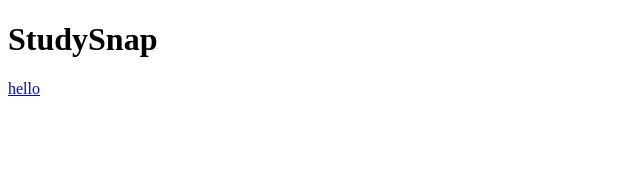
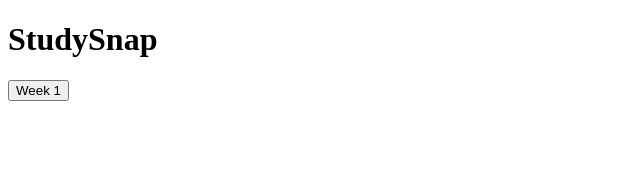
Before and after one commit to La-Sian/StudySnap, a React (Create React App) app: page / in a window 1280 px wide. Shown: the top 170 px of the page, without its empty margins (0-640 px from the left). Built offline with nearby package versions, Linux system fonts and the light colour scheme.

Commit message:
link button made

```diff
--- a/src/components/LinkButton/LinkButton.js
+++ b/src/components/LinkButton/LinkButton.js
@@ -1,11 +1,15 @@
 import React from 'react';
+import { Link } from 'react-router-dom';
 
 
-function LinkButton() {
+function LinkButton(props) {
     return (
-        <div className="ImagesListComponent">
-            <h1>ImagesListComponent</h1>
-        </div>
+        <>
+    {/* Link tag is used to navigate to the page that is referenced in the to attribute. */}
+      <Link to={props.path}>
+      <button>{props.innerText}</button>
+     </Link>
+     </>
     );
 }
 
--- a/src/pages/index.js
+++ b/src/pages/index.js
@@ -7,9 +7,7 @@ const Home = () => {
       <h1>StudySnap</h1>
 
       {/* Link tag is used to navigate to the page that is referenced in the to attribute. */}
-      <Link to="/topic">
-       <p>hello</p>
-      </Link>
+      <LinkButton path={'/topic'} innerText={'Week 1'}/>
 
     </div>
 
```
